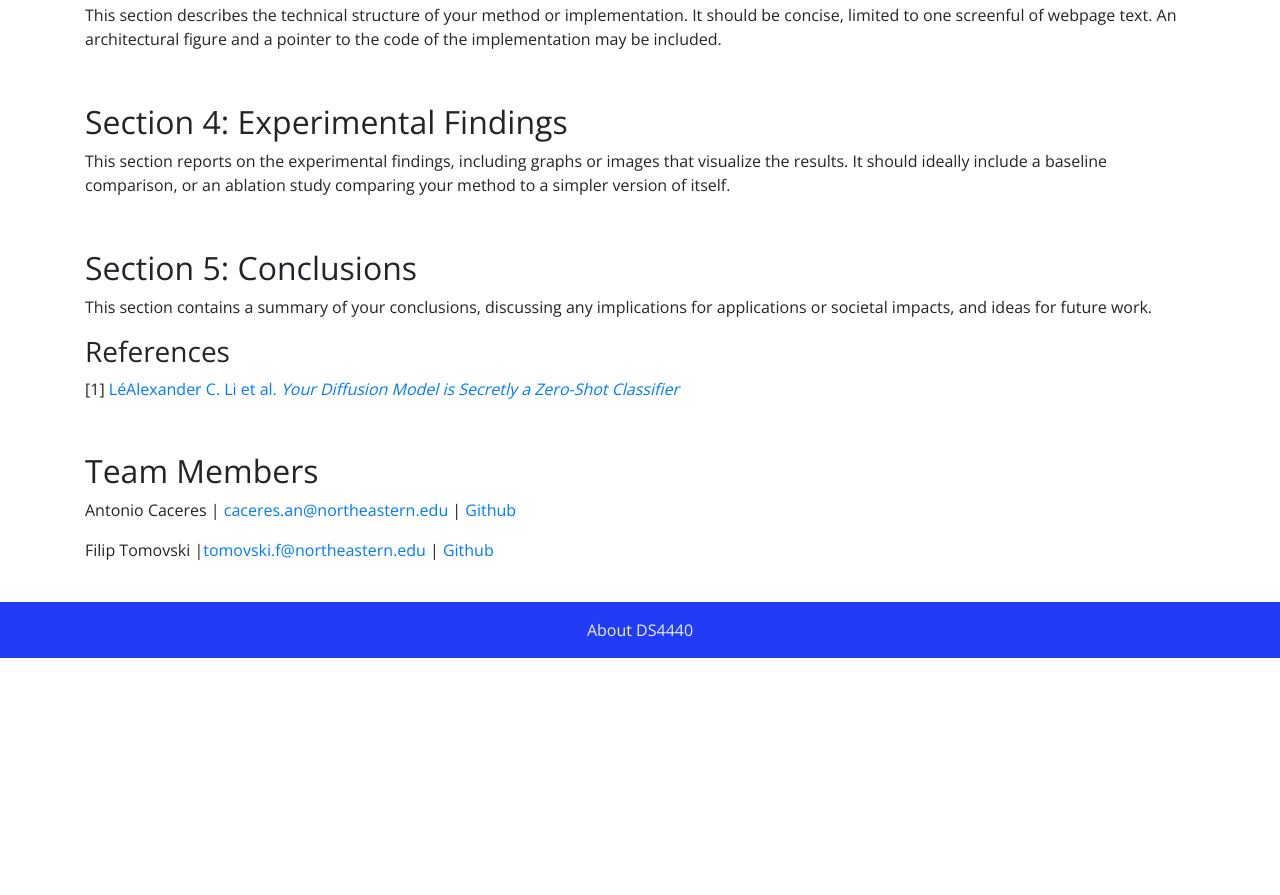
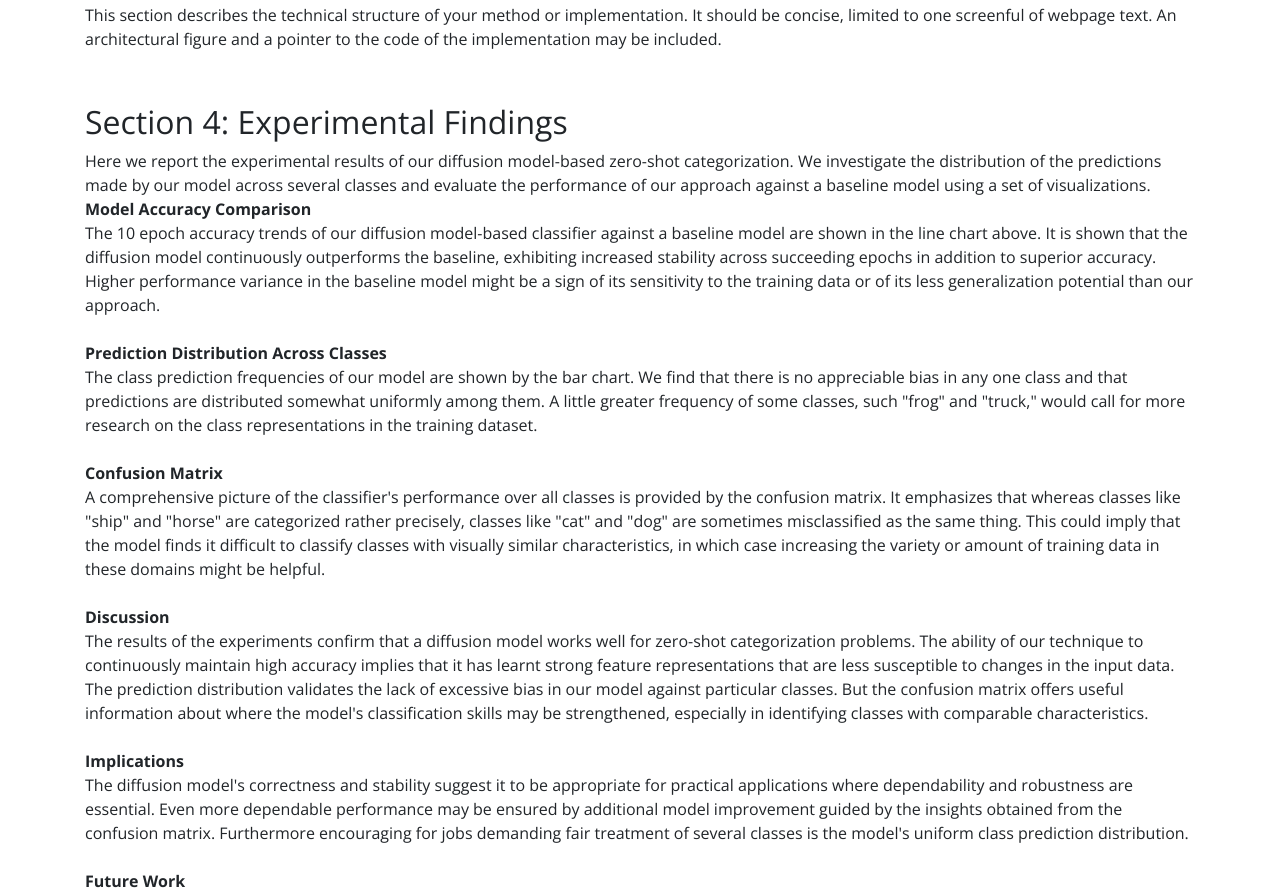
Before and after one commit to AntonioCaceres17/DS4440-Final-Project, a plain HTML site: page index.html in a window 1280 px wide. Shown: the part 2248-3143 px from the top of the page. Before the commit the page ends 2906 px from the top, so only its background shows below. Drawn offline with nearby package versions, Linux system fonts and the light colour scheme.

Commit message:
Update section 4

```diff
--- a/index.html
+++ b/index.html
@@ -112,7 +112,36 @@ Our effort is centered on this publication as we want to duplicate and expand th
 <p> This section describes the technical structure of your method or implementation. It should be concise, limited to one screenful of webpage text. An architectural figure and a pointer to the code of the implementation may be included.</p>
 
 <h2> Section 4: Experimental Findings</h2>
-<p> This section reports on the experimental findings, including graphs or images that visualize the results. It should ideally include a baseline comparison, or an ablation study comparing your method to a simpler version of itself.</p>
+<p>
+Here we report the experimental results of our diffusion model-based zero-shot categorization. We investigate the distribution of the predictions made by our model across several classes and evaluate the performance of our approach against a baseline model using a set of visualizations.
+<br>
+<b>Model Accuracy Comparison</b>
+<br>
+The 10 epoch accuracy trends of our diffusion model-based classifier against a baseline model are shown in the line chart above. It is shown that the diffusion model continuously outperforms the baseline, exhibiting increased stability across succeeding epochs in addition to superior accuracy. Higher performance variance in the baseline model might be a sign of its sensitivity to the training data or of its less generalization potential than our approach.
+<br><br>
+<b>Prediction Distribution Across Classes</b>
+<br>
+The class prediction frequencies of our model are shown by the bar chart. We find that there is no appreciable bias in any one class and that predictions are distributed somewhat uniformly among them. A little greater frequency of some classes, such "frog" and "truck," would call for more research on the class representations in the training dataset.
+<br><br>
+<b>Confusion Matrix</b>
+ <br>
+A comprehensive picture of the classifier's performance over all classes is provided by the confusion matrix. It emphasizes that whereas classes like "ship" and "horse" are categorized rather precisely, classes like "cat" and "dog" are sometimes misclassified as the same thing. This could imply that the model finds it difficult to classify classes with visually similar characteristics, in which case increasing the variety or amount of training data in these domains might be helpful.
+<br><br>
+<b>Discussion</b>
+ <br>
+The results of the experiments confirm that a diffusion model works well for zero-shot categorization problems. The ability of our technique to continuously maintain high accuracy implies that it has learnt strong feature representations that are less susceptible to changes in the input data. The prediction distribution validates the lack of excessive bias in our model against particular classes. But the confusion matrix offers useful information about where the model's classification skills may be strengthened, especially in identifying classes with comparable characteristics.
+<br><br>
+<b>Implications</b>
+ <br>
+The diffusion model's correctness and stability suggest it to be appropriate for practical applications where dependability and robustness are essential. Even more dependable performance may be ensured by additional model improvement guided by the insights obtained from the confusion matrix. Furthermore encouraging for jobs demanding fair treatment of several classes is the model's uniform class prediction distribution.
+<br><br>
+<b>Future Work</b>
+ <br>
+Future research might look at methods to reduce misunderstanding between certain classes, maybe by using augmentation techniques or focused data collecting. Furthermore validating our approach's adaptability and scalability would be expanding it to larger classes and more complicated datasets.
+<br>
+</p>
+
+
 
 <h2> Section 5: Conclusions</h2>
 <p> This section contains a summary of your conclusions, discussing any implications for applications or societal impacts, and ideas for future work.</p>
```
